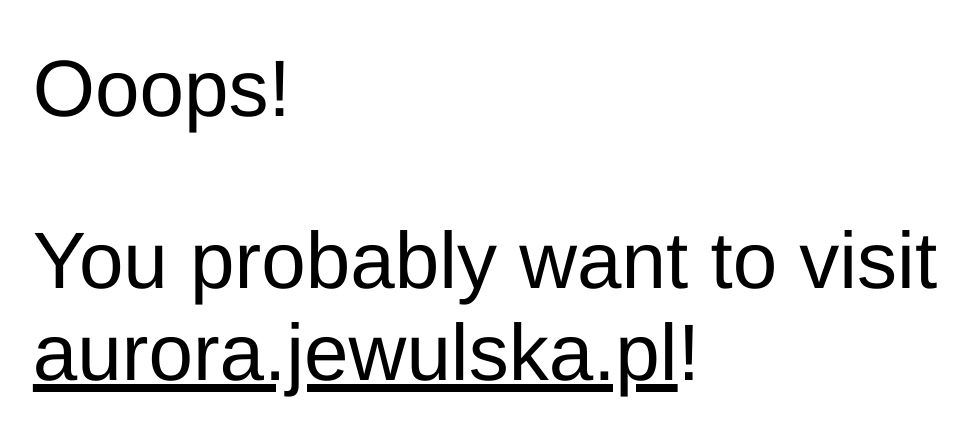
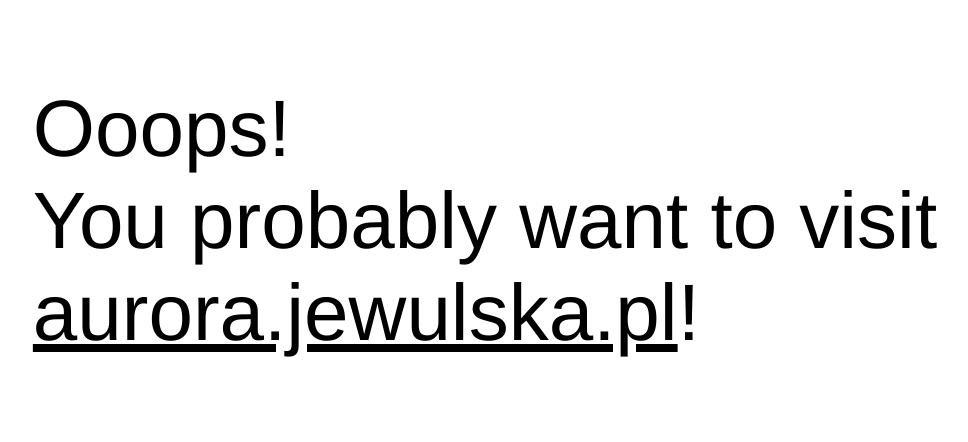
Before and after one commit to paulinajewulska/Aurora-Design-Week-server, a website: page public/index.html in a window 1280 px wide. Shown: the part 179-621 px from the top of the page, without its empty margins (155-1123 px from the left). Drawn offline with nearby package versions, Linux system fonts and the light colour scheme.

Commit message:
Change layout

```diff
--- a/public/index.html
+++ b/public/index.html
@@ -13,8 +13,7 @@
 
 <body>
     <div class="paragraph__wrapper">
-        <p class="paragraph">Ooops! </p>
-        <p class="paragraph">You probably want to visit <br /> <a href="https://aurora.jewulska.pl"
+        <p class="paragraph">Ooops!<br />You probably want to visit <br /> <a href="https://aurora.jewulska.pl"
                 class="paragraph__link">aurora.jewulska.pl</a>!</p>
     </div>
 </body>
```
